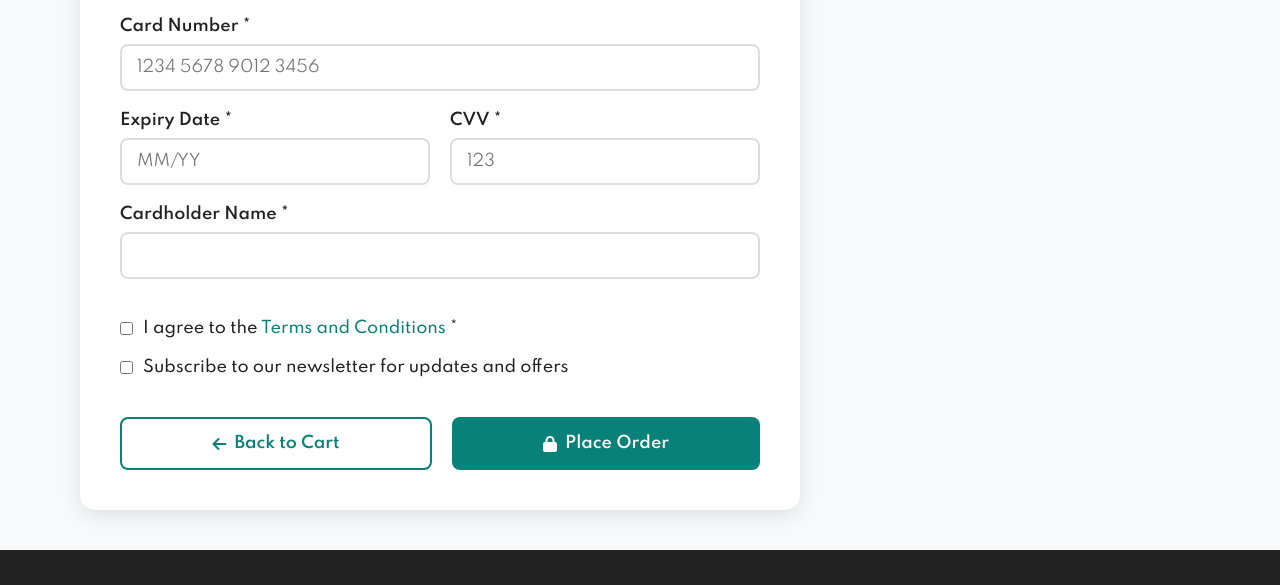
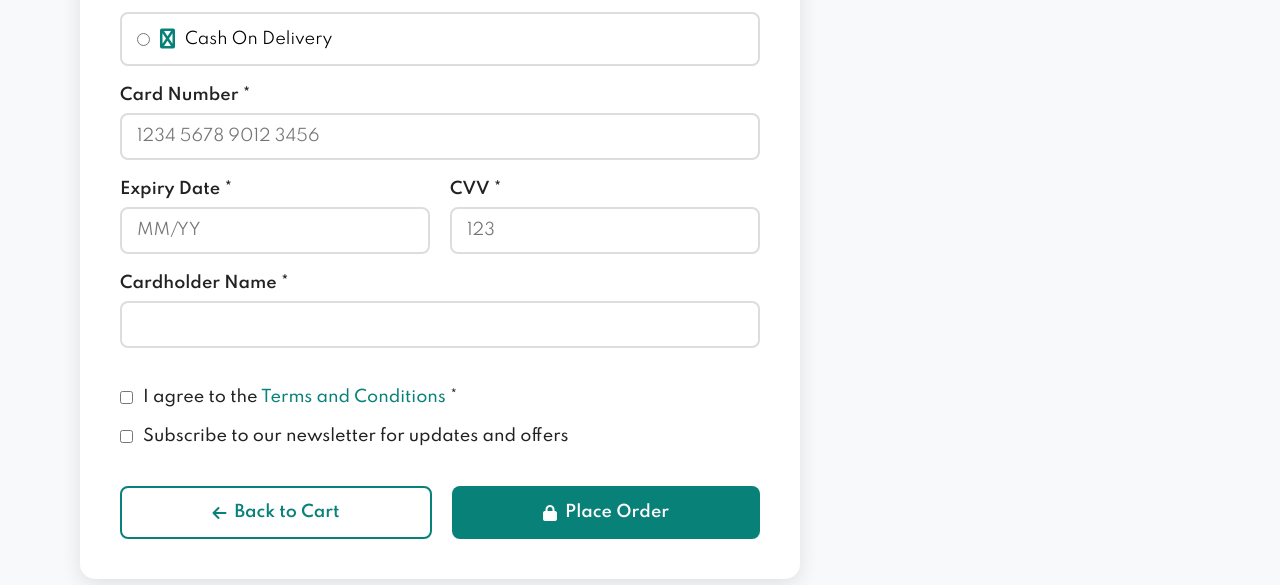
Before and after one commit to Kamaleshsarkar89189/Project, a plain HTML site: page checkout.html in a window 1280 px wide. Shown: the part 1395-1980 px from the top of the page. Drawn offline with Linux system fonts and the light colour scheme.

Commit message:
modified

```diff
--- a/checkout.html
+++ b/checkout.html
@@ -120,6 +120,13 @@
                                     Apple Pay
                                 </label>
                             </div>
+                            <div class="payment-method">
+                                <input type="radio" id="apple-pay" name="paymentMethod" value="apple-pay">
+                                <label for="apple-pay">
+                                    <i class="fab fa-money-bill-wave"></i>
+                                    Cash On Delivery
+                                </label>
+                            </div>
                         </div>
 
                         <div id="credit-card-fields">
```
